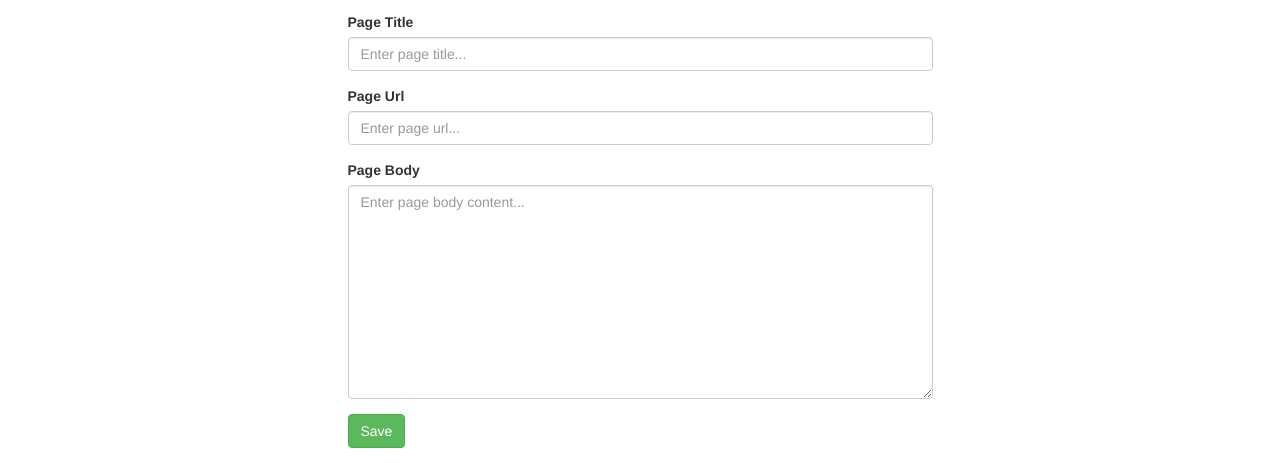
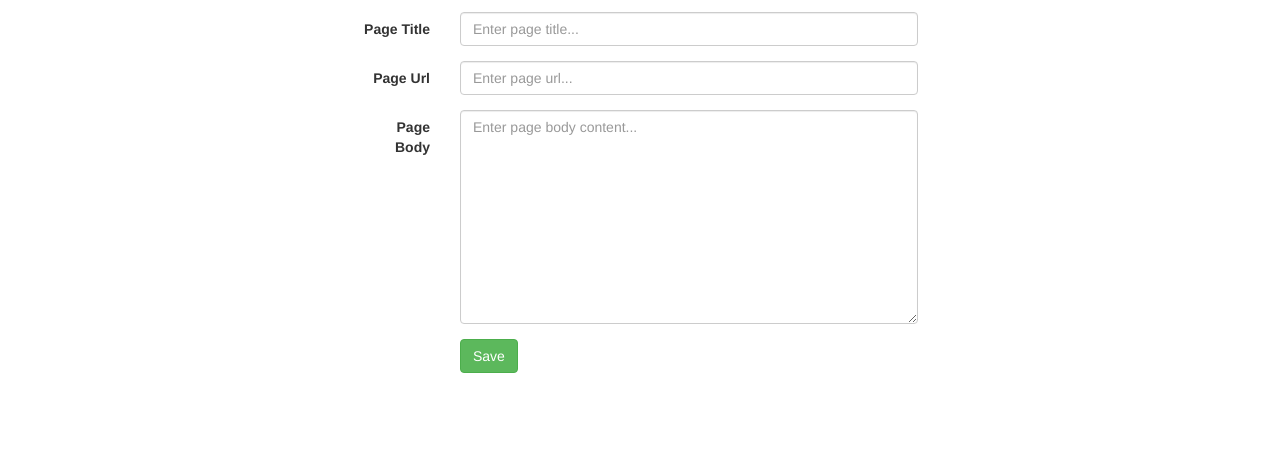
Before and after one commit to M-Ali-Aziz/bootstrap_play, a plain HTML site: page index.html in a window 1280 px wide. Shown: the part 531-994 px from the top of the page. After the commit the page ends 919 px from the top, so only its background shows below. Drawn offline with nearby package versions, Linux system fonts and the light colour scheme.

Commit message:
added last form classes for horisontal display

```diff
--- a/index.html
+++ b/index.html
@@ -275,20 +275,28 @@
               <h2>Administer pages:</h2>
             </div>
             <div class="form-group">
-              <label for="page_title">Page Title</label>
-              <input type="text" id="page_title" class="form-control" placeholder="Enter page title...">
+              <label class="col-sm-2 control-label" for="page_title">Page Title</label>
+              <div class="col-sm-10">
+                <input type="text" id="page_title" class="form-control" placeholder="Enter page title...">
+              </div>
             </div>
             <div class="form-group">
-              <label for="page_url">Page Url</label>
-              <input type="text" id="page_url" class="form-control" placeholder="Enter page url...">
+              <label class="col-sm-2 control-label" for="page_url">Page Url</label>
+              <div class="col-sm-10">
+                <input type="text" id="page_url" class="form-control" placeholder="Enter page url...">
+              </div>
             </div>
             <div class="form-group">
-              <label for="page_body">Page Body</label>
-              <textarea id="page_body" class="form-control" rows="10" placeholder="Enter page body content..."></textarea>
+              <label class="col-sm-2 control-label" for="page_body">Page Body</label>
+              <div class="col-sm-10">
+                <textarea id="page_body" class="form-control" rows="10" placeholder="Enter page body content..."></textarea>
+              </div>
             </div>
             <!-- placing button outside form group separates it from the group -->
             <div class="form-group">
-              <button type="submit" class="btn btn-success">Save</button>
+              <div class="col-sm-offset-2 col-sm-10">
+                <button type="submit" class="btn btn-success">Save</button>
+              </div>
             </div>
 
           </form>
```
